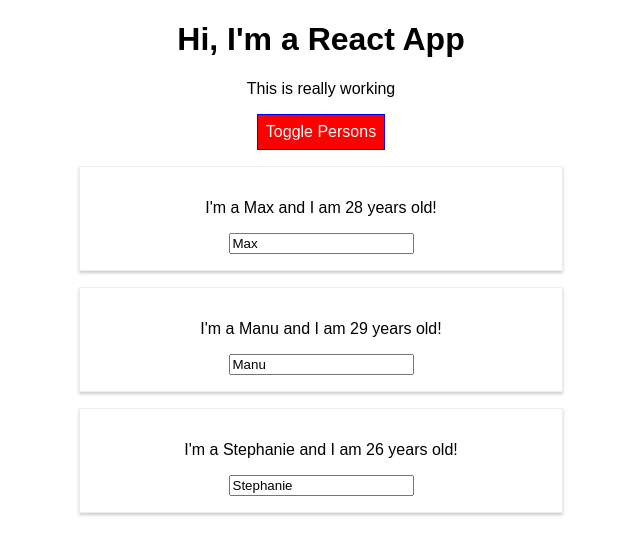
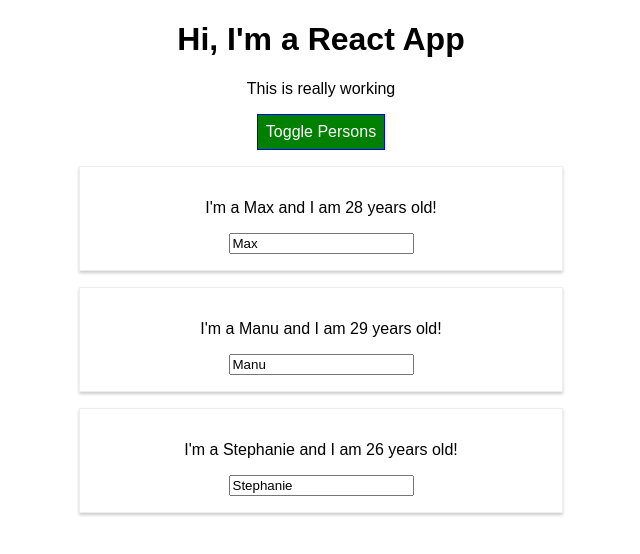
Before and after one commit to lucasgrocha/-react-complete-guide2, a React (Create React App) app: page / in a window 1280 px wide. Both pictures are taken after a click on the button "Toggle Persons". Shown: the top 554 px of the page, without its empty margins (319-959 px from the left). Built offline with nearby package versions, Linux system fonts and the light colour scheme.

Commit message:
71. More on Styled Components

```diff
--- a/src/App.js
+++ b/src/App.js
@@ -2,6 +2,20 @@ import React, { Component } from 'react';
 import './App.css';
 import styled from 'styled-components'
 import Person from './Person/Person'
+
+const StyledButton = styled.button`
+  background-color: green;
+  color: white;
+  font: inherit;
+  border: 1px solid blue;
+  padding: 8px;
+  cursor: pointer;
+
+  &:hover {
+    background-color: lightgreen;
+    color: black;
+  }
+`
 
 class App extends Component {
   state = {
@@ -45,19 +59,6 @@ class App extends Component {
 
   render() {
 
-    const style = {
-      backgroundColor: 'green',
-      color: 'white',
-      font: 'inherit',
-      border: '1px solid blue',
-      padding: '8px',
-      cursor: 'pointer',
-      ':hover': {
-        backgroundColor: 'lightgreen',
-        color: 'black'
-      }
-    }
-
     let persons = null
 
     if (this.state.showPersons) {
@@ -74,12 +75,6 @@ class App extends Component {
           })}
         </div>
       )
-
-      style.backgroundColor = 'red'
-      style[':hover'] = {
-        backgroundColor: 'salmon',
-        color: 'black'
-      }
     }
 
     const classes = []
@@ -97,9 +92,9 @@ class App extends Component {
         <div className="App">
           <h1>Hi, I'm a React App</h1>
           <p className={classes.join(' ')}>This is really working</p>
-          <button
-            style={style}
-            onClick={this.togglePersonsHandler}>Toggle Persons</button>
+          <StyledButton
+            onClick={this.togglePersonsHandler}>Toggle Persons
+          </StyledButton>
           {persons}
         </div>
 
--- a/src/Person/Person.js
+++ b/src/Person/Person.js
@@ -15,11 +15,6 @@ const StyledDiv = styled.div`
 `
 
 const person = (props) => {
-  const style = {
-    '@media (min-width: 500px)': {
-      width: '450px'
-    }
-  }
   return (
     <StyledDiv>
       <p onClick={props.click}>I'm a {props.name} and I am {props.age} years old!</p>
```
